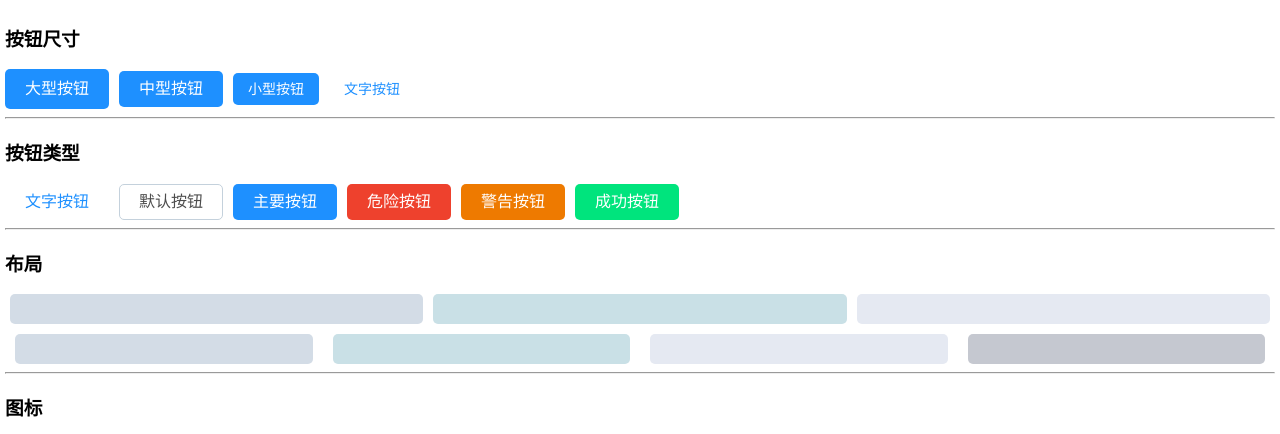
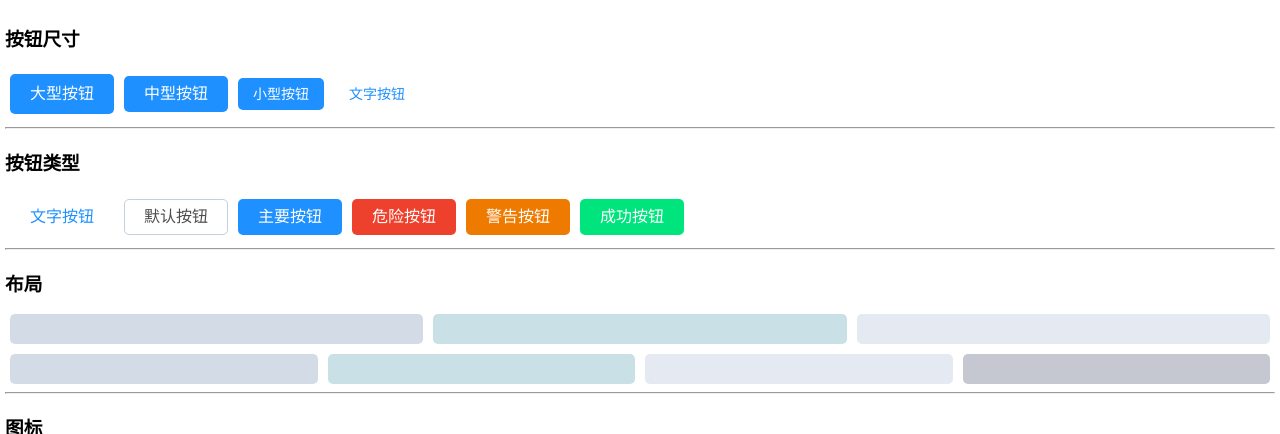
Before and after one commit to crazymad-tools/crazymad-ui, a Vue app: page / in a window 1280 px wide. Shown: the top 434 px of the page. Built offline with nearby package versions, Linux system fonts and the light colour scheme.

Commit message:
调整演示页面效果

```diff
--- a/src/App.vue
+++ b/src/App.vue
@@ -22,10 +22,10 @@
         <cm-col span="lg8 md12 sm24"><div class="color3"></div></cm-col>
       </cm-row>
       <!--<div style="clear: both;"></div>-->
-      <cm-row style="margin-top: 10px;" space="20">
-        <cm-col span="lg6"><div class="color1"></div></cm-col>
-        <cm-col span="lg6"><div class="color2"></div></cm-col>
-        <cm-col span="lg6"><div class="color3"></div></cm-col>
+      <cm-row style="margin-top: 10px;" space="10">
+        <cm-col span="lg6 sm8"><div class="color1"></div></cm-col>
+        <cm-col span="lg6 sm6"><div class="color2"></div></cm-col>
+        <cm-col span="lg6 sm10"><div class="color3"></div></cm-col>
         <cm-col span="lg6"><div class="color4"></div></cm-col>
       </cm-row>
     </div>
@@ -145,5 +145,8 @@ export default {
   /*text-align: center;*/
   /*color: #2c3e50;*/
   /*margin-top: 60px;*/
+  .cm-button {
+    margin: 5px;
+  }
 }
 </style>
```
Also changed, not shown: 10 other files (tests, documents, lock files or other folders).
